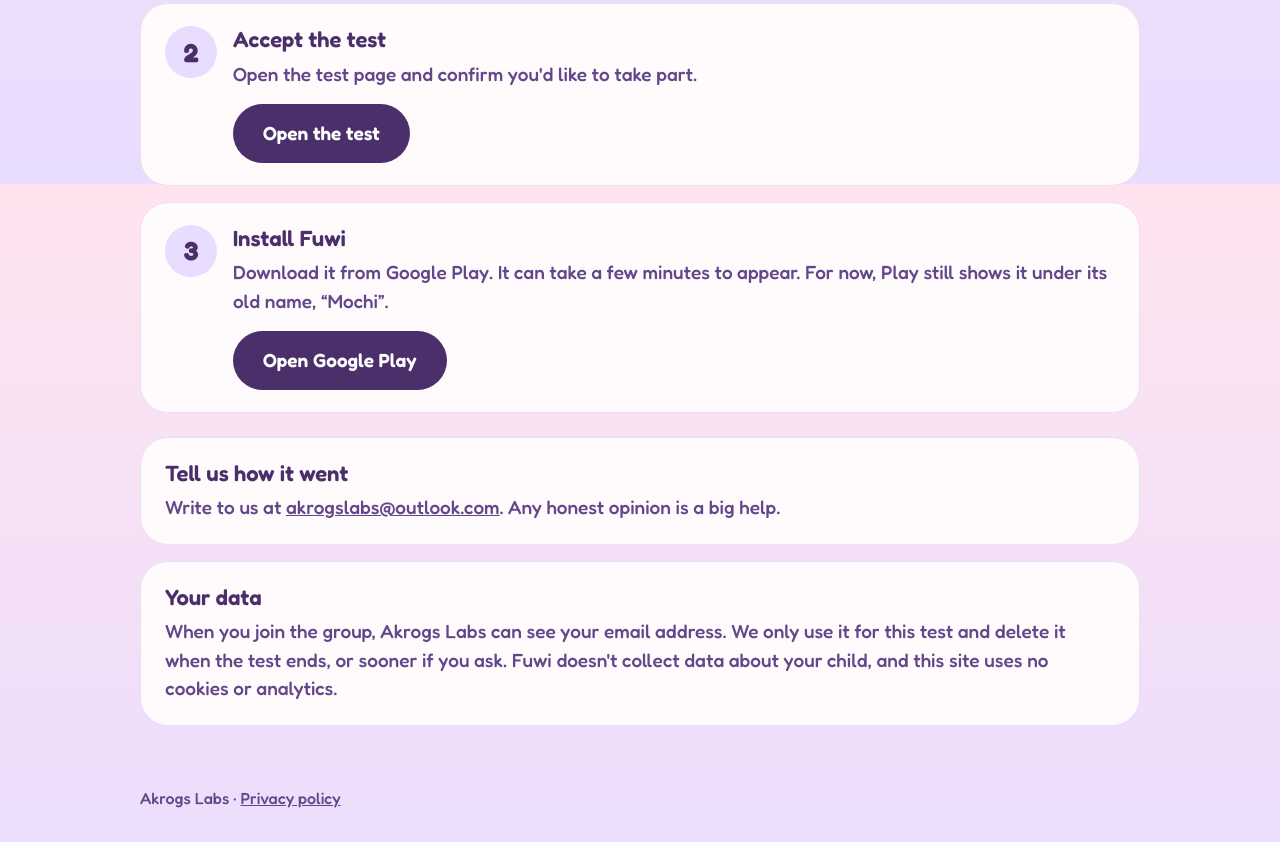
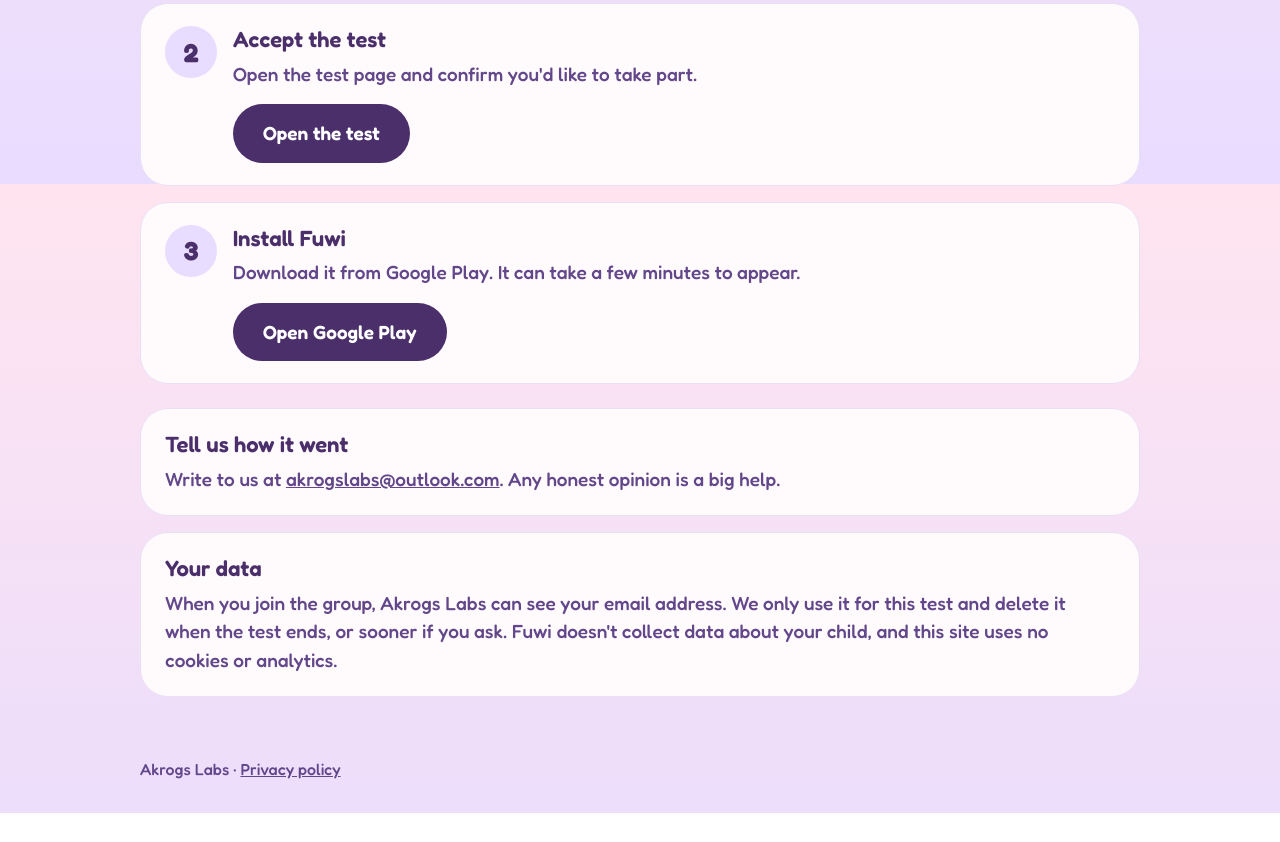
Before and after one commit to akrogs/mochi-web, a plain HTML site: page en/index.html in a window 1280 px wide. Shown: the part 2216-3058 px from the top of the page. After the commit the page ends 3029 px from the top, so only its background shows below. Drawn offline with Linux system fonts and the light colour scheme.

Commit message:
Quita el aviso de que Play aún dice Mochi
Co-Authored-By: Claude Opus 5.5 <noreply@anthropic.com>

```diff
--- a/en/index.html
+++ b/en/index.html
@@ -95,7 +95,7 @@
         <li>
           <div>
             <h3>Install Fuwi</h3>
-            <p>Download it from Google Play. It can take a few minutes to appear. For now, Play still shows it under its old name, “Mochi”.</p>
+            <p>Download it from Google Play. It can take a few minutes to appear.</p>
           </div>
           <a class="button" href="https://play.google.com/store/apps/details?id=com.akrogslabs.mochi">Open Google Play</a>
         </li>
```
Also changed, not shown: index.html (+1 -1 lines).
